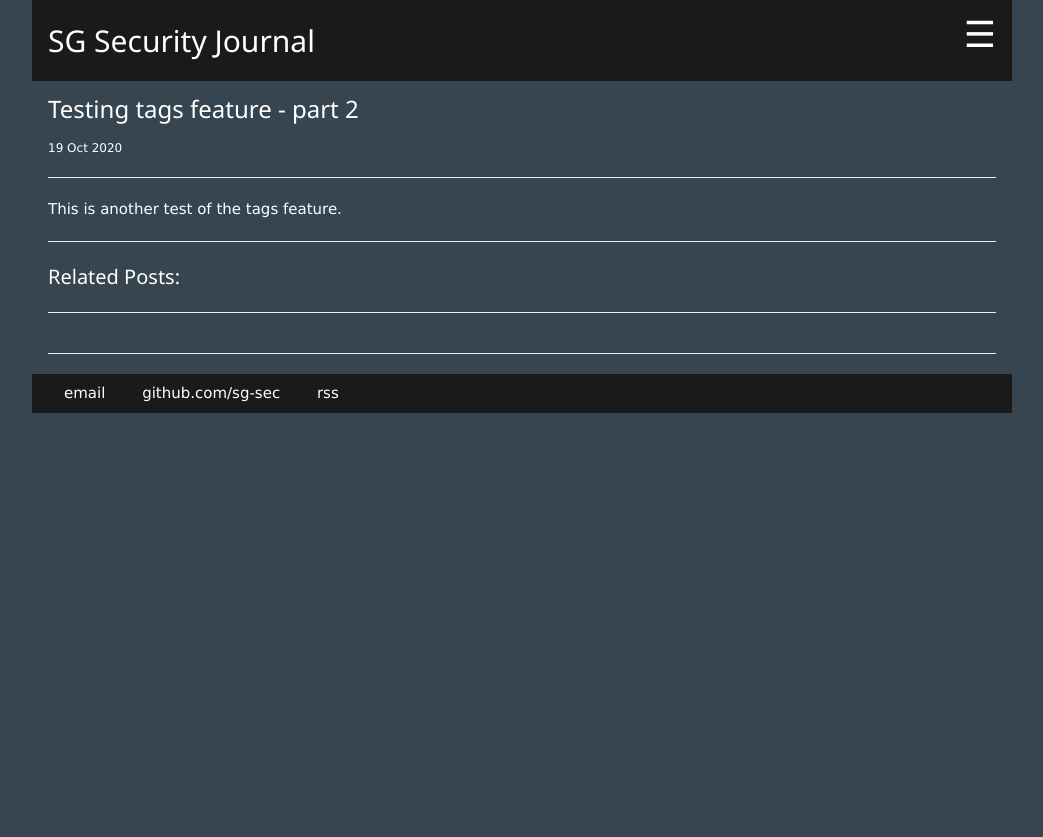
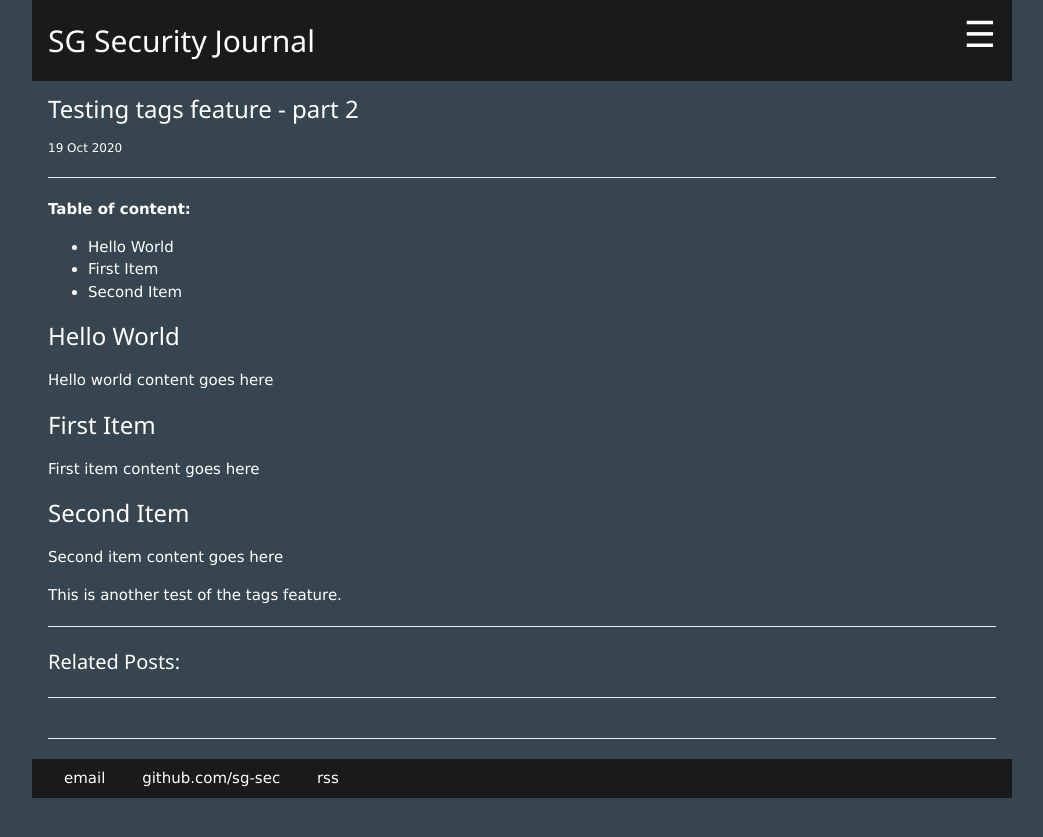
Before and after one commit to sg-sec/sg-sec.github.io, a Jekyll site: the page built from _posts/2020-10-19-Test3.md, in a window 1280 px wide. Shown: the top 837 px of the page, without its empty margins (118-1161 px from the left). Built offline with Jekyll 4.4.1, drawn with Linux system fonts in a browser that asks for light colours.

Commit message:
Update 2020-10-19-Test3.md

```diff
--- a/_posts/2020-10-19-Test3.md
+++ b/_posts/2020-10-19-Test3.md
@@ -5,4 +5,23 @@ tags: Sample Test
 date: 2020-10-19
 ---
 
+**Table of content:**
+- [Hello World](#item-one)
+- [First Item](#item-two)
+- [Second Item](#item-three)
+
+<!-- headings -->
+<a id="item-one"></a>
+### Hello World
+Hello world content goes here
+
+<a id="item-two"></a>
+### First Item
+First item content goes here
+
+<a id="item-three"></a>
+### Second Item
+Second item content goes here
+
+
 This is another test of the tags feature.
```
